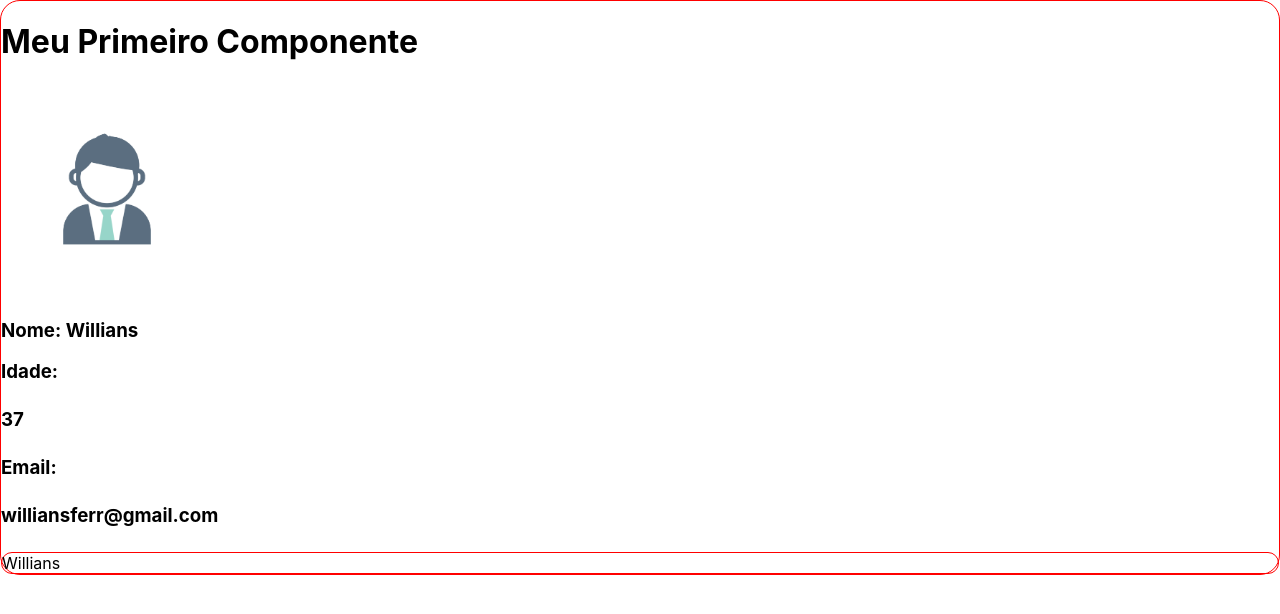
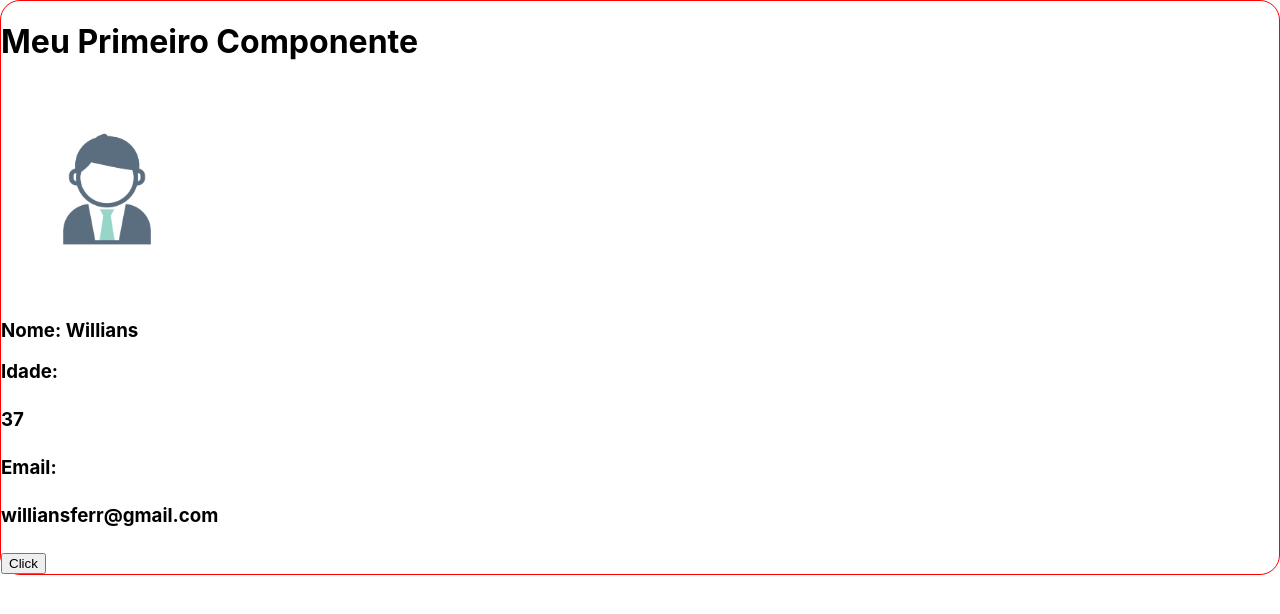
Before and after one commit to williansferr/trainer-react, a React (Create React App) app: page / in a window 1280 px wide. Shown: the top 614 px of the page. Built offline with nearby package versions, Linux system fonts and the light colour scheme.

Commit message:
Alterações pós exercicio finalizada!

```diff
--- a/src/App.js
+++ b/src/App.js
@@ -1,12 +1,16 @@
 import './App.css';
-import {Card} from './components/Card.tsx'
-import {UserName} from './components/UserName.tsx'
+import { Card } from './components/Card.tsx'
+import { UserName } from './components/UserName.tsx'
 
 function App() {
   return (
-   <Card>
-      <UserName name={"Willians"}/>
-   </Card>
+    <>
+      <Card>
+        <UserName name={"Willians"} />
+
+
+      </Card>
+    </>
 
 
   )
--- /dev/null
+++ b/src/components/Button.tsx
@@ -0,0 +1,18 @@
+type Props = {
+    label: string;
+    onClick: () => void
+}
+
+// const clicaAlert = (v) => {
+//     alert("Clicou!!!")
+//   }
+
+export const Button = ({ label, onClick }: Props) => {
+    {/* <button onClick={ () => clicaAlert(props)}  >Botão com Função</button> */}
+    return (
+
+        <>
+            <button label={label} onClick={onclick} >Click</button>
+        </>
+    )
+}
--- a/src/components/UserInfo.tsx
+++ b/src/components/UserInfo.tsx
@@ -2,6 +2,7 @@ import { UserName } from "./UserName.tsx";
 import { UserAvatar } from "./UserAvatar.tsx";
 import { UserEmail } from "./UserEmail.tsx";
 import { UserAge } from "./UserAge.tsx";
+import { Button } from './Button.tsx';
 import styled from "styled-components";
 
 type Props = {
@@ -11,6 +12,11 @@ type Props = {
   src: string;
 };
 export const UserInfo = (props: Props) => {
+
+
+
+const pressButton = () => alert('Botão Pressionado!')
+
   return (
     <div className={styleUserInfo}>
       <h1>Meu Primeiro Componente</h1>
@@ -25,7 +31,13 @@ export const UserInfo = (props: Props) => {
       </h3>
       <h3>
         Email: <UserEmail email={props.email} />
+
       </h3>
+
+      <>
+        <Button label="Test" onClick={pressButton} />
+      </>
+
     </div>
   );
 };
--- a/src/index.js
+++ b/src/index.js
@@ -17,9 +17,6 @@ root.render(
         email="williansferr@gmail.com"
         src={Avatar}
       />
-      <App>
-
-      </App>
     </Card>
 
 
```
Also changed, not shown: package.json (+6 -1 lines), 1 other file (tests, documents, lock files or other folders).
